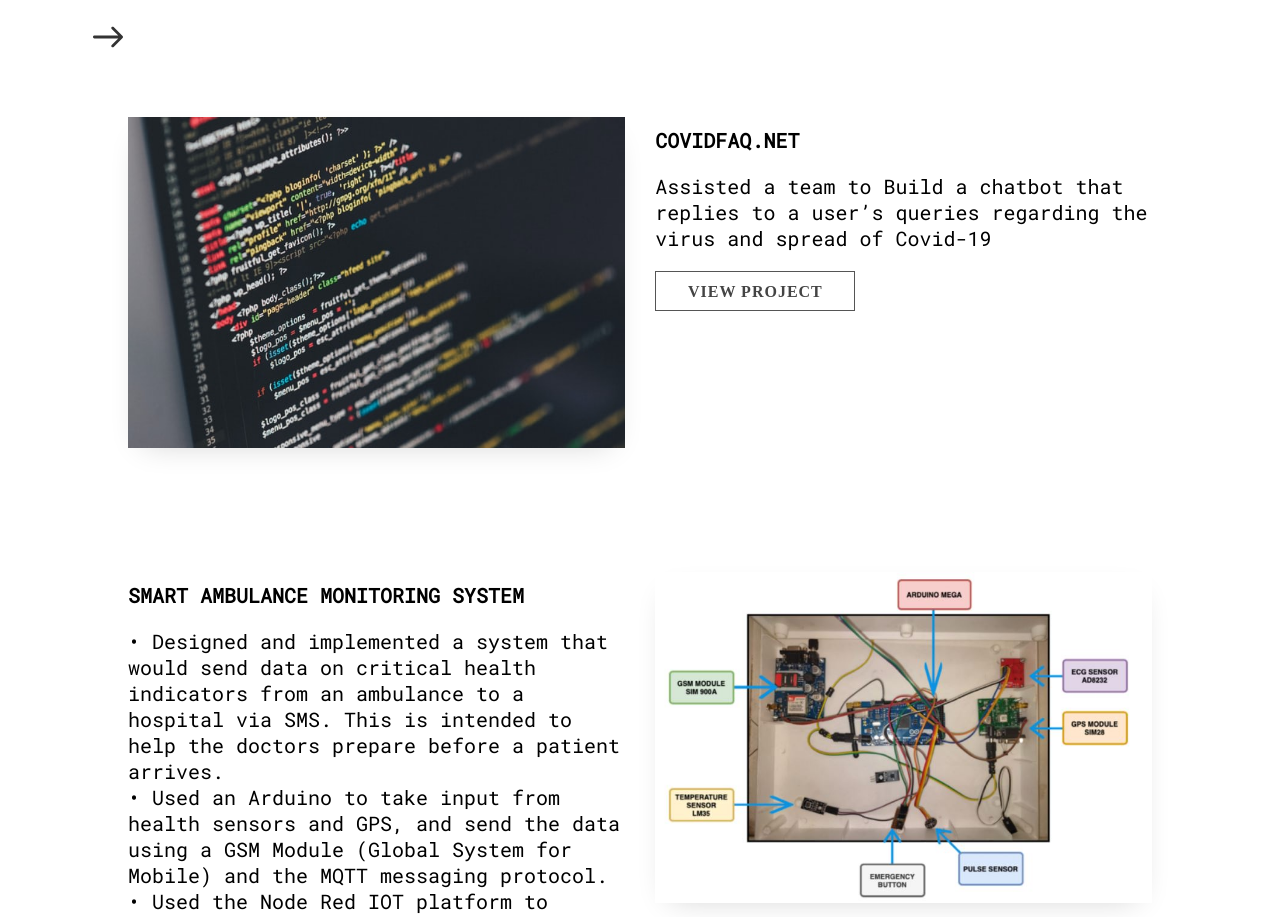
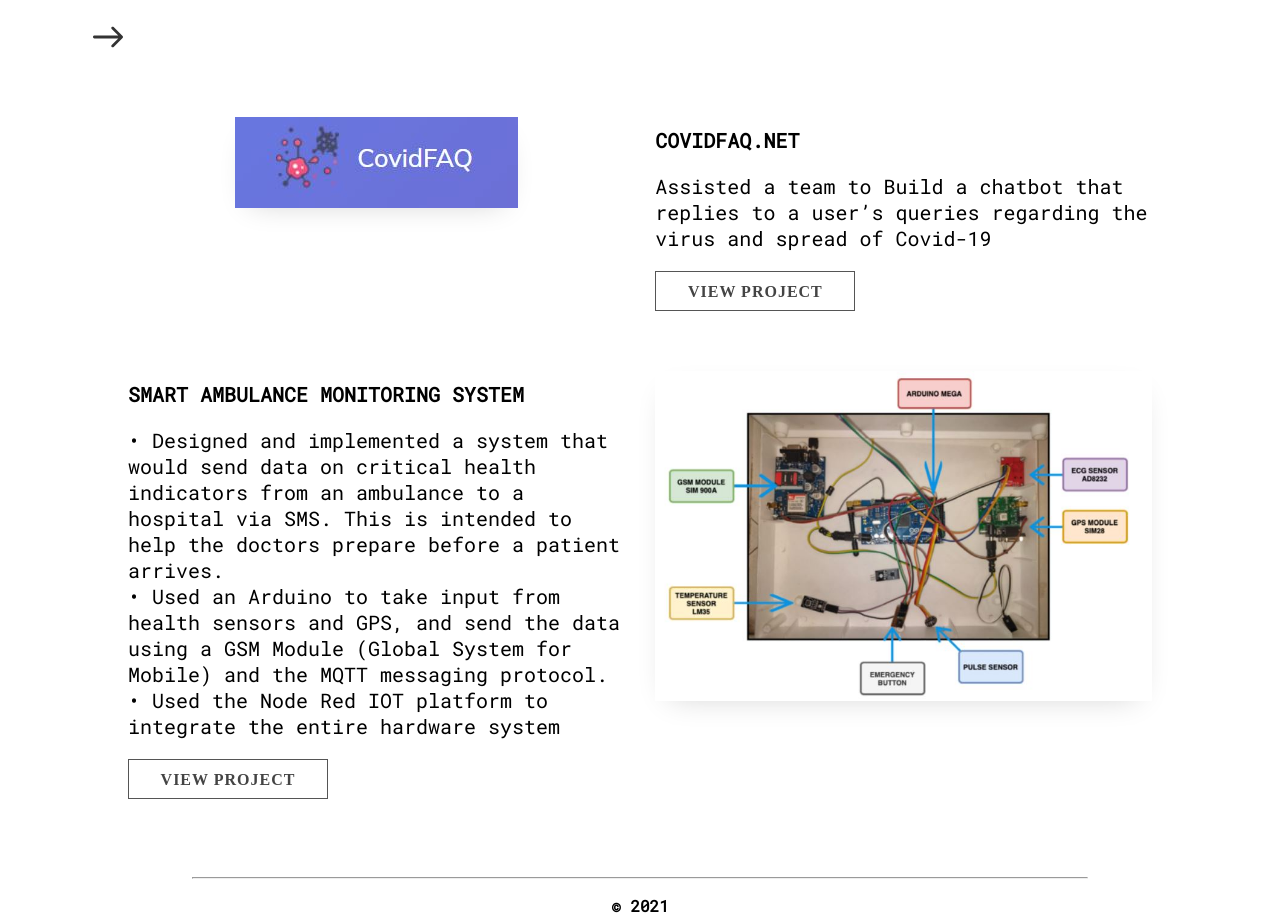
Before and after one commit to rusty3699/rusty3699.github.io, a plain HTML site: page index.html in a window 1280 px wide. Shown: the part 1923-2840 px from the top of the page. Drawn offline with nearby package versions, Linux system fonts and the light colour scheme.

Commit message:
Update index.html

```diff
--- a/index.html
+++ b/index.html
@@ -242,7 +242,7 @@ algorithm to use the collected data to find the shortest path to solve the maze.
 						</div>
 					</div>
 					<div class="project-img" data-aos="fade-left">
-						<img class="shadow" src="assets\project1.jpg" alt="code">
+						<img class="shadow" src="assets/covid_faq.jpg" alt="code">
 					</div>
 				</div>
         <br><br/>
```
